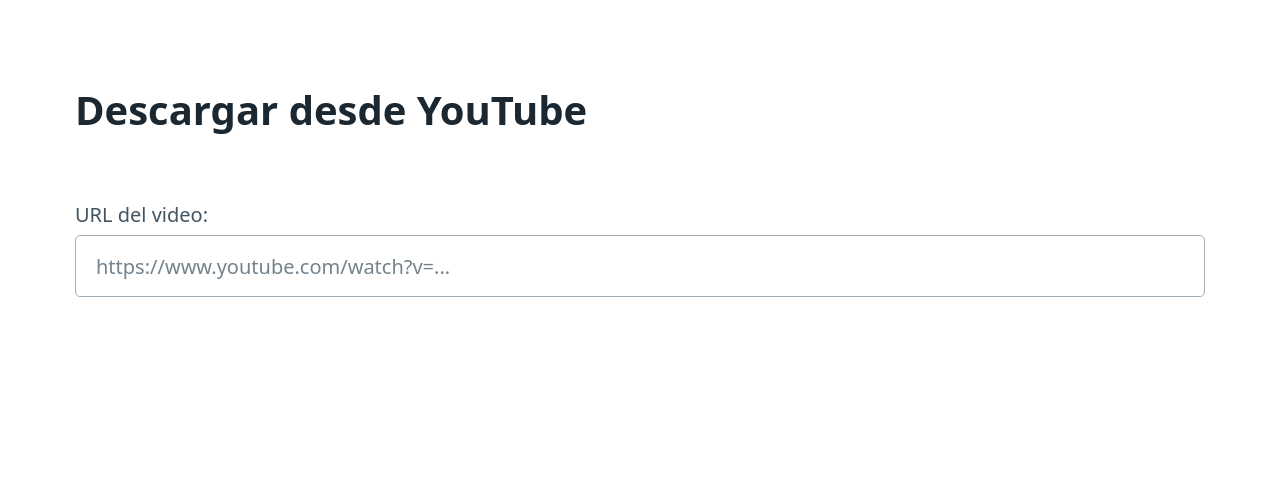
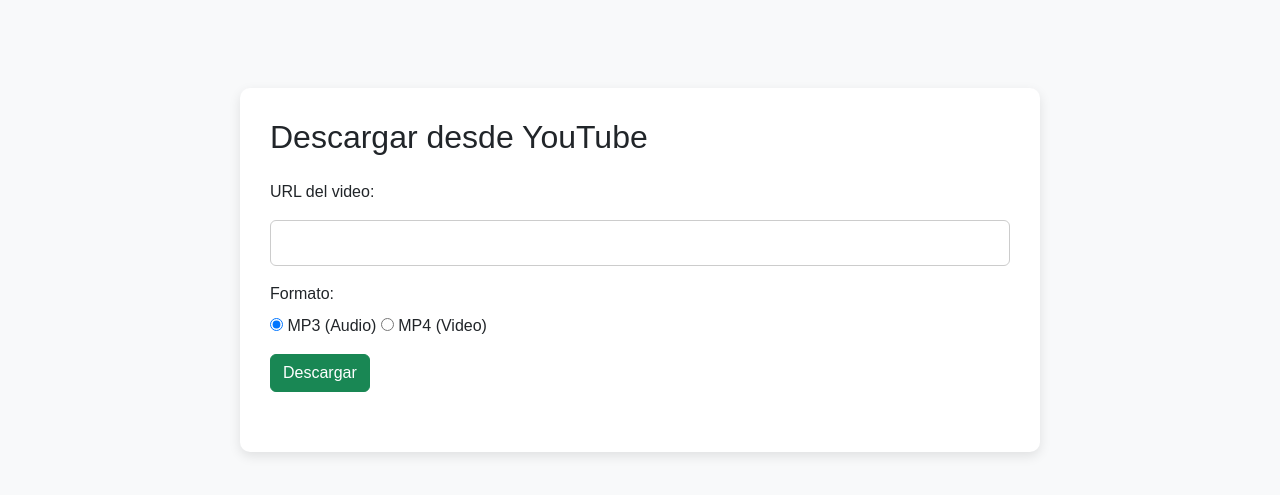
Before and after one commit to flavioOchoa1/youtube_downloader_web, a Flask app: page / in a window 1280 px wide. Shown: the top 495 px of the page. Run offline with Flask 3, Linux system fonts and the light colour scheme; parts of the project's set-up code (start-up, migrations or seed data) failed here and were passed over.

Commit message:
Actualización de miniatura

```diff
--- a/app.py
+++ b/app.py
@@ -1,73 +1,73 @@
-from flask import Flask, render_template, request, jsonify
+from flask import Flask, render_template, request, jsonify, send_file
 from yt_dlp import YoutubeDL
 import configparser
+import os
 
 app = Flask(__name__)
 
-# Cargar configuración
+# Leer configuración segura
 config = configparser.ConfigParser()
 config.read('config.properties')
-ffmpeg_location = config['DEFAULT'].get('ffmpeg_location', '')
+ffmpeg_path = config['DEFAULT']['FFMPEG_PATH']
+
+# Configuración YT-DLP
+ydl_opts_common = {
+    'ffmpeg_location': ffmpeg_path,
+    'quiet': True,
+    'no_warnings': True,
+    'noplaylist': True,
+}
 
 @app.route('/')
 def index():
     return render_template('index.html')
 
-@app.route('/fetch', methods=['POST'])
-def fetch_video_data():
-    url = request.json.get('url')
-    if not url:
-        return jsonify({'error': 'No URL provided'}), 400
-
-    ydl_opts = {
-        'quiet': True,
-        'skip_download': True,
-        'ffmpeg_location': ffmpeg_location,
-    }
+@app.route('/fetch_details', methods=['POST'])
+def fetch_details():
+    data = request.get_json()
+    video_url = data.get('url')
 
     try:
-        with YoutubeDL(ydl_opts) as ydl:
-            info = ydl.extract_info(url, download=False)
+        with YoutubeDL(ydl_opts_common) as ydl:
+            info = ydl.extract_info(video_url, download=False)
             return jsonify({
                 'title': info.get('title'),
-                'thumbnail': info.get('thumbnail'),
-                'url': url
+                'thumbnail': info.get('thumbnail')
             })
     except Exception as e:
-        return jsonify({'error': str(e)}), 500
+        print(f"Error al obtener detalles: {e}")
+        return jsonify({'error': 'No se pudo obtener la información del video.'}), 500
 
 @app.route('/download', methods=['POST'])
 def download():
-    data = request.json
-    url = data.get('url')
-    format_type = data.get('format')
+    url = request.form.get('url')
+    format_type = request.form.get('format')
 
-    if not url or format_type not in ['mp3', 'mp4']:
-        return jsonify({'error': 'Datos inválidos'}), 400
+    if not url or not format_type:
+        return "URL o formato no válido", 400
 
-    ydl_opts = {
+    download_opts = {
+        'ffmpeg_location': ffmpeg_path,
         'outtmpl': 'downloads/%(title)s.%(ext)s',
-        'ffmpeg_location': ffmpeg_location,
+        'quiet': True,
+        'format': 'bestaudio/best' if format_type == 'mp3' else 'best',
+        'postprocessors': [{
+            'key': 'FFmpegExtractAudio' if format_type == 'mp3' else 'FFmpegVideoConvertor',
+            'preferredcodec': 'mp3' if format_type == 'mp3' else 'mp4',
+            'preferredquality': '192',
+        }]
     }
 
-    if format_type == 'mp3':
-        ydl_opts.update({
-            'format': 'bestaudio/best',
-            'postprocessors': [{
-                'key': 'FFmpegExtractAudio',
-                'preferredcodec': 'mp3',
-                'preferredquality': '192',
-            }]
-        })
-    else:  # mp4
-        ydl_opts['format'] = 'bestvideo+bestaudio/best'
+    with YoutubeDL(download_opts) as ydl:
+        info = ydl.extract_info(url, download=True)
+        filename = ydl.prepare_filename(info)
+        if format_type == 'mp3':
+            filename = filename.rsplit('.', 1)[0] + '.mp3'
+        else:
+            filename = filename.rsplit('.', 1)[0] + '.mp4'
 
-    try:
-        with YoutubeDL(ydl_opts) as ydl:
-            info = ydl.extract_info(url)
-            return jsonify({'message': 'Descarga completada', 'filename': info.get('title')})
-    except Exception as e:
-        return jsonify({'error': str(e)}), 500
+    return send_file(filename, as_attachment=True)
 
 if __name__ == '__main__':
+    os.makedirs('downloads', exist_ok=True)
     app.run(debug=True)
--- /dev/null
+++ b/static/css/style.css
@@ -0,0 +1,89 @@
+body {
+    font-family: Arial, sans-serif;
+    background-color: #f9f9f9;
+    margin: 0;
+    padding: 40px;
+}
+
+.container {
+    background-color: #fff;
+    max-width: 800px;
+    margin: auto;
+    padding: 30px;
+    border-radius: 10px;
+    box-shadow: 0 4px 12px rgba(0, 0, 0, 0.1);
+}
+
+h1 {
+    margin-bottom: 20px;
+}
+
+input[type="text"] {
+    width: 100%;
+    padding: 10px;
+    margin-top: 8px;
+    margin-bottom: 10px;
+    border-radius: 6px;
+    border: 1px solid #ccc;
+    font-size: 1rem;
+}
+
+.radio-group {
+    margin: 10px 0;
+    display: flex;
+    gap: 20px;
+}
+
+button {
+    background-color: #1db954;
+    color: white;
+    padding: 10px 25px;
+    font-size: 1rem;
+    border: none;
+    border-radius: 6px;
+    cursor: pointer;
+}
+
+button:hover {
+    background-color: #148d3e;
+}
+
+.result-container {
+    margin-top: 30px;
+    display: flex;
+    justify-content: flex-start;
+}
+
+#video-info {
+    flex: 1;
+    text-align: center;
+}
+
+#video-title {
+    font-size: 1.2em;
+    margin-bottom: 10px;
+}
+
+#video-thumbnail {
+    max-width: 100%;
+    border-radius: 10px;
+    box-shadow: 0 4px 8px rgba(0,0,0,0.15);
+}
+
+.spinner {
+    margin: 20px auto;
+    border: 6px solid #f3f3f3;
+    border-top: 6px solid #1db954;
+    border-radius: 50%;
+    width: 40px;
+    height: 40px;
+    animation: spin 1s linear infinite;
+}
+
+@keyframes spin {
+    to { transform: rotate(360deg); }
+}
+
+.hidden {
+    display: none;
+}
--- /dev/null
+++ b/static/js/script.js
@@ -0,0 +1,53 @@
+function fetchVideoDetails() {
+    const urlInput = document.getElementById("url");
+    const url = urlInput.value.trim();
+
+    const titleEl = document.getElementById("video-title");
+    const thumbEl = document.getElementById("video-thumbnail");
+    const spinner = document.getElementById("spinner");
+
+    if (!url || (!url.includes("youtube.com") && !url.includes("youtu.be"))) {
+        titleEl.classList.add("hidden");
+        thumbEl.classList.add("hidden");
+        spinner.classList.add("hidden");
+        return;
+    }
+
+    // Mostrar spinner y ocultar contenido anterior
+    titleEl.classList.add("hidden");
+    thumbEl.classList.add("hidden");
+    spinner.classList.remove("hidden");
+
+    fetch("/fetch_details", {
+        method: "POST",
+        headers: { "Content-Type": "application/json" },
+        body: JSON.stringify({ url })
+    })
+    .then(response => {
+        if (!response.ok) {
+            throw new Error("Respuesta no válida del servidor");
+        }
+        return response.json();
+    })
+    .then(data => {
+        if (data.error) {
+            titleEl.textContent = "Error: " + data.error;
+            titleEl.classList.remove("hidden");
+            spinner.classList.add("hidden");
+            return;
+        }
+
+        titleEl.textContent = data.title;
+        thumbEl.src = data.thumbnail;
+
+        spinner.classList.add("hidden");
+        titleEl.classList.remove("hidden");
+        thumbEl.classList.remove("hidden");
+    })
+    .catch(error => {
+        console.error("Error al obtener detalles:", error);
+        spinner.classList.add("hidden");
+        titleEl.textContent = "No se pudo obtener la información del video.";
+        titleEl.classList.remove("hidden");
+    });
+}
--- a/templates/index.html
+++ b/templates/index.html
@@ -3,30 +3,39 @@
 <head>
     <meta charset="UTF-8">
     <title>Descargar desde YouTube</title>
-    <link rel="stylesheet" href="https://cdn.jsdelivr.net/npm/@picocss/pico@latest/css/pico.min.css">
-    <script src="{{ url_for('static', filename='script.js') }}" defer></script>
+    <link href="https://cdn.jsdelivr.net/npm/bootstrap@5.3.0/dist/css/bootstrap.min.css" rel="stylesheet">
+    <link rel="stylesheet" href="{{ url_for('static', filename='css/style.css') }}">
 </head>
-<body>
-<main class="container">
-    <h1>Descargar desde YouTube</h1>
+<body class="bg-light">
+<div class="container mt-5">
+    <h2 class="mb-4">Descargar desde YouTube</h2>
+    <form id="downloadForm" method="post" action="/download">
+        <div class="mb-3">
+            <label for="url" class="form-label">URL del video:</label>
+            <input type="text" id="url" name="url" class="form-control" required oninput="fetchVideoDetails()">
+        </div>
 
-    <label>URL del video:</label>
-    <input type="url" id="video-url" placeholder="https://www.youtube.com/watch?v=..." required>
+        <div class="mb-3">
+            <label class="form-label">Formato:</label><br>
+            <input type="radio" id="mp3" name="format" value="mp3" checked>
+            <label for="mp3">MP3 (Audio)</label>
+            <input type="radio" id="mp4" name="format" value="mp4">
+            <label for="mp4">MP4 (Video)</label>
+        </div>
 
-    <div id="video-info" style="display:none;">
-        <h3 id="video-title"></h3>
-        <img id="video-thumbnail" src="" alt="Miniatura" width="320">
-
-        <fieldset>
-            <legend>Formato</legend>
-            <label><input type="radio" name="format" value="mp3" checked> MP3 (Audio)</label>
-            <label><input type="radio" name="format" value="mp4"> MP4 (Video)</label>
-        </fieldset>
-
-        <button id="download-btn">Descargar</button>
+        <button type="submit" class="btn btn-success">Descargar</button>
+    </form>
+        <!-- Contenedor de resultados -->
+        <div class="result-container">
+            <!-- Espacio donde va la miniatura y el título -->
+            <div id="video-info">
+                <div id="spinner" class="spinner hidden"></div>
+                <h3 id="video-title" class="hidden"></h3>
+                <img id="video-thumbnail" class="hidden" src="" alt="Miniatura del video">
+            </div>
+        </div>
     </div>
 
-    <div id="message"></div>
-</main>
+<script src="{{ url_for('static', filename='js/script.js') }}"></script>
 </body>
 </html>
```
Also changed, not shown: static/script.js (deleted, +0 -53 lines).
